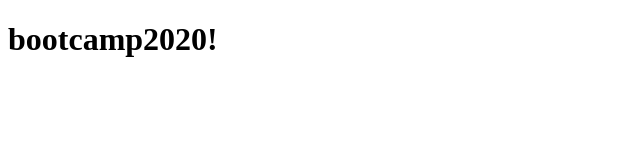
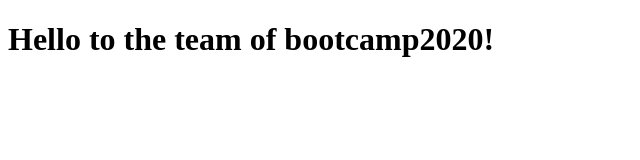
Before and after one commit to asimsajjad-dev/bootcamp2020, a plain HTML site: page index.html in a window 1280 px wide. Shown: the whole page, without its empty margins (0-640 px from the left). Drawn offline with Linux system fonts and the light colour scheme.

Commit message:
lst update

```diff
--- a/index.html
+++ b/index.html
@@ -6,6 +6,6 @@
     <title>First assignment</title>
 </head>
 <body>
-    <h1>bootcamp2020!</h1>
+    <h1>Hello to the team of bootcamp2020!</h1>
 </body>
 </html>
```
